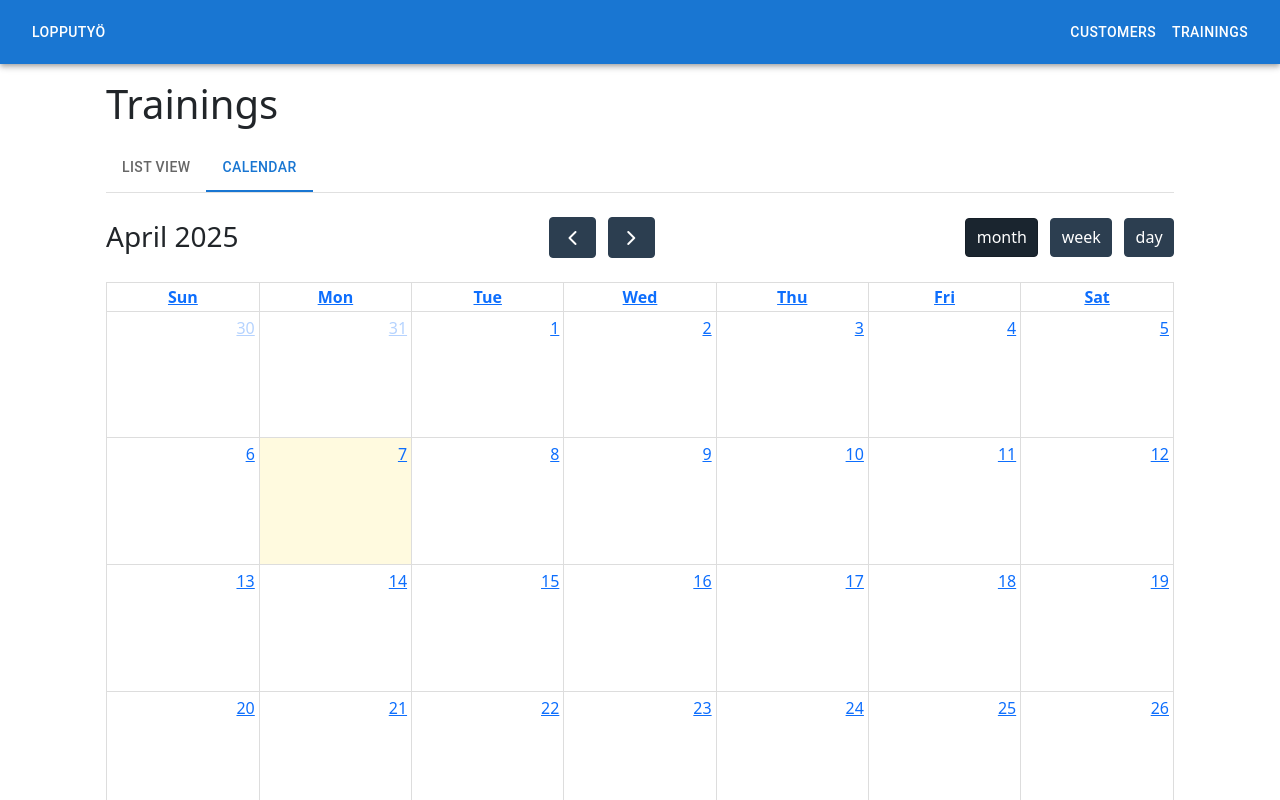
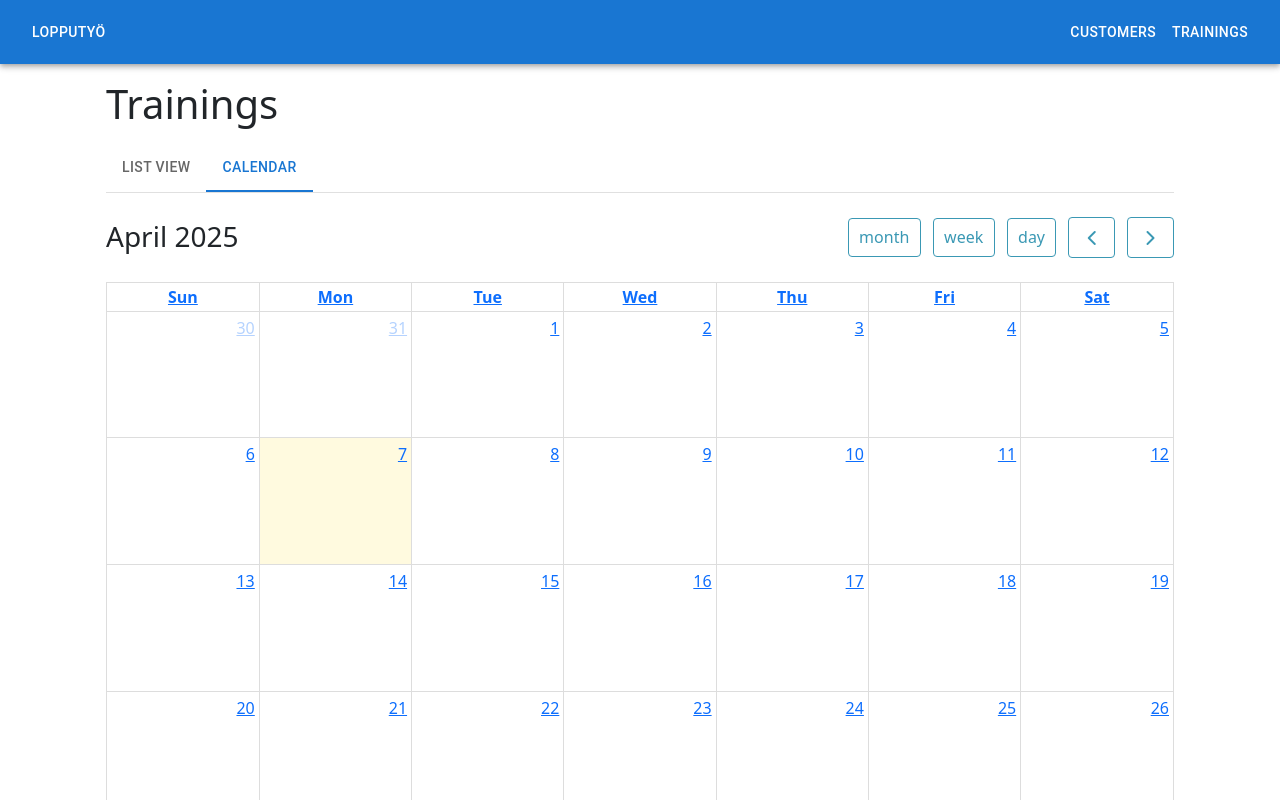
Before and after one commit to house3119/k25-frontend-lopputyo, a React (Vite) app: page /training in a window 1280 px wide. Both pictures are taken after a click on the tab "CALENDAR". Shown: the top 800 px of the page. Built offline with nearby package versions, Linux system fonts and the light colour scheme; no server answers; what ag-grid-community would draw is missing.

Commit message:
Finished calendar, added some styles

```diff
--- a/src/App.css
+++ b/src/App.css
@@ -0,0 +1,12 @@
+
+.fc .fc-button-primary {
+  background-color: #FFFFFF!important;
+  color: #3a98b4!important;
+  border-color: #3a98b4!important;
+}
+
+.fc .fc-button-primary:hover {
+  background-color: ghostwhite!important;
+  color: #1f677d!important;
+  border-color: #1f677d!important;
+}
--- a/src/App.tsx
+++ b/src/App.tsx
@@ -4,7 +4,7 @@ import AppBar from '@mui/material/AppBar';
 import Toolbar from '@mui/material/Toolbar';
 import Typography from '@mui/material/Typography';
 import Box from '@mui/material/Box';
-
+import './App.css'
 
 function App() {
   return (
--- a/src/components/trainings/AddTraining.tsx
+++ b/src/components/trainings/AddTraining.tsx
@@ -42,6 +42,7 @@ export default function AddTraining(props: NewTrainingProps) {
   };
 
   const onFormSubmit = async (event: React.FormEvent<HTMLFormElement>) => {
+    console.log(newTraining)
     event.preventDefault();
     const result = await dataService.addTraining(newTraining);
     if (result.status != 201) {
@@ -131,6 +132,7 @@ export default function AddTraining(props: NewTrainingProps) {
             type="number"
             fullWidth
             variant="standard"
+            inputProps={{ min: 1, max: 999 }}
           />
 
         </DialogContent>
--- a/src/components/trainings/TrainingCalendar.tsx
+++ b/src/components/trainings/TrainingCalendar.tsx
@@ -1,5 +1,5 @@
-import FullCalendar from '@fullcalendar/react'
-import dayGridPlugin from '@fullcalendar/daygrid' // a plugin!
+import FullCalendar from '@fullcalendar/react';
+import dayGridPlugin from '@fullcalendar/daygrid';
 import interactionPlugin from "@fullcalendar/interaction";
 import { useEffect, useState } from 'react';
 import dataService from '../../services/data-service';
@@ -40,8 +40,7 @@ export default function TrainingCalendar() {
         selectable
         events={events}
         headerToolbar={{
-          center: "prev next",
-          end: "dayGridMonth dayGridWeek dayGridDay",
+          end: "dayGridMonth dayGridWeek dayGridDay prev next",
         }}
         plugins={[ dayGridPlugin, interactionPlugin ]}
         views={["dayGridMonth", "dayGridWeek", "dayGridDay"]}
@@ -56,7 +55,7 @@ const EventItem = ({ training }) => {
   const { event } = training;
   return (
     <>
-      <div style={{whiteSpace: 'normal', fontSize: '0.9em'}} className='pb-1'>{format(event.start, 'h:mm')}-{format(event.end, 'h:mm')}<br></br> {event.title}</div>
+      <div style={{whiteSpace: 'normal', fontSize: '0.9em'}} className='pb-1'>{format(event.start, 'H:mm')}-{format(event.end, 'H:mm')}<br></br> {event.title}</div>
     </>
   );
 };
--- a/src/components/trainings/TrainingList.tsx
+++ b/src/components/trainings/TrainingList.tsx
@@ -58,7 +58,7 @@ export default function TrainingList() {
       floatingFilter: true,
       flex: 1,
       cellRenderer: (data: {value: Date}) => {
-        return format(data.value, "dd.MM.yyyy hh:mm")
+        return format(data.value, "dd.MM.yyyy HH:mm")
       }
     },
     {
--- a/src/main.tsx
+++ b/src/main.tsx
@@ -5,7 +5,7 @@ import App from "./App.tsx";
 import CustomerList from "./components/customers/CustomerList.tsx";
 import { LocalizationProvider } from "@mui/x-date-pickers";
 import { AdapterDateFns } from "@mui/x-date-pickers/AdapterDateFnsV3";
-import { fi } from "date-fns/locale";
+import { enGB, fi } from "date-fns/locale";
 import TrainingMain from "./components/trainings/TrainingMain.tsx";
 
 const router = createBrowserRouter([
@@ -31,7 +31,7 @@ const router = createBrowserRouter([
 
 createRoot(document.getElementById("root")!).render(
   <StrictMode>
-    <LocalizationProvider dateAdapter={AdapterDateFns} adapterLocale={fi}>
+    <LocalizationProvider dateAdapter={AdapterDateFns} adapterLocale={enGB}>
       <RouterProvider router={router} />
     </LocalizationProvider>
   </StrictMode>
--- a/src/models/new_training.ts
+++ b/src/models/new_training.ts
@@ -7,7 +7,7 @@ export type NewTraining = {
 
 export const emptyNewTraining:NewTraining = {
   activity: '',
-  duration: null,
+  duration: 0,
   date: null,
   customer: ''
 }
```
